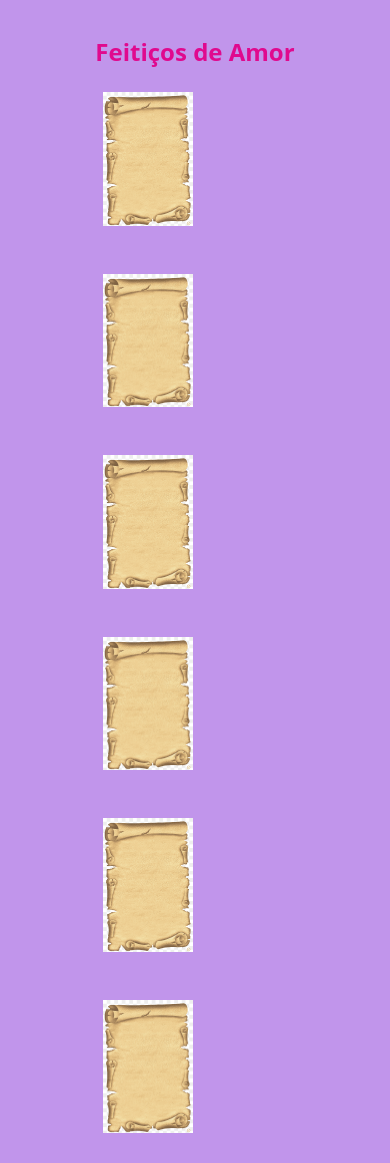
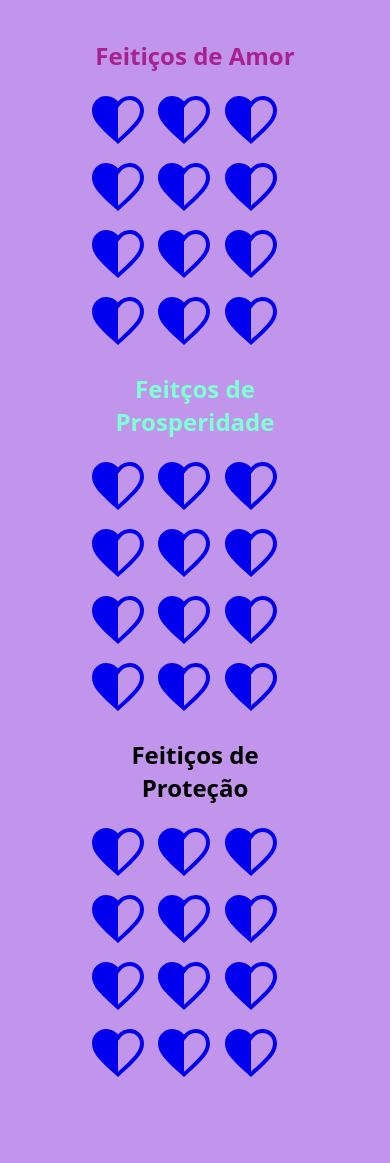
Before and after one commit to pilarpsico/dregina, a plain HTML site: page feiticos.html in a window 390 px wide. Shown: the part 279-1442 px from the top of the page. After the commit the page ends 1367 px from the top, so only its background shows below. Drawn offline with nearby package versions, Linux system fonts and the light colour scheme.

Commit message:
alteraçõesmobile

```diff
--- a/css/colab.css
+++ b/css/colab.css
@@ -52,7 +52,10 @@ main {
     width: 80%;
 
 }
-
+.contato {
+    font-size: 1.4rem;
+    text-align: center;
+}
 p {
     font-size: 2.0rem;
     margin: 3.6rem auto 2.4rem auto;
--- a/css/feiticos.css
+++ b/css/feiticos.css
@@ -50,10 +50,12 @@ h3 {
     font-size: 2.4rem;
     text-align: center;
     margin-top: 1.6rem;
+    margin-bottom: 1.6rem;
+    color: rgb(167, 34, 144);
 }
 
 #amor {
-    color:rgb(224, 9, 142);
+    color:rgb(85, 11, 79);
 }
 
 #prosperidade {
@@ -64,21 +66,44 @@ h3 {
     color:black;
 }
 
+
 main {
-    max-width: 85%;
 
+    display: block;
+    width: 80%;
     margin: 0 auto;
-    padding-top: 2.4rem;
+
+
+    padding-top: 3.6rem;
+
 }
-img {
-
-    width: 9.0rem;
-    min-height: 12.0rem;
-    padding: 2.4rem;
-}
-
-@media (min-width: 400px){
+ion-icon {
+    font-size: 64px;
+  }
 
 
 
+
+@media (max-width: 400px){
+    body {
+        max-width: 100%;
+    }
+
+    h2 {
+        font-size: 3.0rem;
+        color:#2a0074
+    }
+
+    nav li {
+        display: flex;
+        flex-direction: column;
+        line-height: 1;
+        margin: 0 auto;
+        text-align: center;
+ }
+    main }
+    width: 100%;
+    a {
+
+    }
 }
--- a/css/historias.css
+++ b/css/historias.css
@@ -49,7 +49,7 @@ nav li {
 }
 
 
-main {-b
+main {
     display: block;
     width: 80%
     margin: 0 auto;
--- a/css/porela.css
+++ b/css/porela.css
@@ -36,14 +36,41 @@ nav ul{
 }
 
 nav li {
-    display: flex;
-    justify-content: center;
-    align-items: center;
-    width: 16.0rem;
+    display: inline;
     font-size: 1.6rem;
-    margin: 0 auto;
+    margin: 2.4rem 2.4em;
     border: 1px solid rgb(207, 118, 235);
     border-radius: .8rem;
     background-color: rgb(144, 47, 173);
-    padding: .6rem;
+    padding: .8rem;
 }
+
+footer {
+
+    width: 20.0rem;
+    font-size: 1.4rem;
+    text-align: center;
+    color: blueviolet;
+    margin:0 auto;
+    padding-top: 44.4rem;
+}
+
+@media (max-width: 400px) {
+    body {
+        max-width: 100%;
+    }
+
+    h1 {
+        font-size: 3.0rem;
+        color:#2a0074
+    }
+
+
+    nav li {
+        display: block;
+        flex-direction: column;
+        line-height: 1;
+        margin: 0 auto;
+        text-align: center;
+    }
+}
--- a/css/style.css
+++ b/css/style.css
@@ -75,8 +75,9 @@ footer {
         color:#2a0074
     }
 
+
     nav li {
-        display: flex;
+        display: block;
         flex-direction: column;
         line-height: 1;
         margin: 0 auto;
--- a/feiticos.html
+++ b/feiticos.html
@@ -35,71 +35,135 @@
 
 
             <main>
-                <h3 id="amor"> Feitiços de Amor </h3>
-                     <a href="v3.html" target="_blank">
-                            <img src="./img/versoantigo.png"></a>
+               <h3 id="#amor">Feitiços de Amor</h3>
 
-                    <a href="v4.html" target="_blank">
-                            <img src="./img/versoantigo.png"></a>
-
-                    <a href="v5.html" target="_blank">
-                            <img src="./img/versoantigo.png"></a>
+                <a href="v3.html" target="_blank">
+                        <ion-icon name="heart-half"></ion-icon></a>
 
                     <a href="v3.html" target="_blank">
-                                <img src="./img/versoantigo.png"></a>
+                        <ion-icon name="heart-half"></ion-icon></a>
 
-                    <a href="v4.html" target="_blank">
-                                <img src="./img/versoantigo.png"></a>
+                    <a href="v3.html" target="_blank">
+                            <ion-icon name="heart-half"></ion-icon></a>
 
-                    <a href="v5.html" target="_blank">
-                                <img src="./img/versoantigo.png"></a>
 
+                    <a href="v3.html" target="_blank">
+                            <ion-icon name="heart-half"></ion-icon></a>
+
+                    <a href="v3.html" target="_blank">
+                                <ion-icon name="heart-half"></ion-icon></a>
+
+
+                    <a href="v3.html" target="_blank">
+                                <ion-icon name="heart-half"></ion-icon></a>
+
+                    <a href="v3.html" target="_blank">
+                                    <ion-icon name="heart-half"></ion-icon></a>
+
+
+                    <a href="v3.html" target="_blank">
+                                    <ion-icon name="heart-half"></ion-icon></a>
+
+                    <a href="v3.html" target="_blank">
+                                        <ion-icon name="heart-half"></ion-icon></a>
+
+                    <a href="v3.html" target="_blank">
+                                            <ion-icon name="heart-half"></ion-icon></a>
+
+                    <a href="v3.html" target="_blank">
+                                                <ion-icon name="heart-half"></ion-icon></a>
+
+                    <a href="v3.html" target="_blank">
+                                                    <ion-icon name="heart-half"></ion-icon></a>
 
 
 
 
                 <h3 id="prosperidade"> Feitços de Prosperidade</h3>
 
-                    <a href="v9.html" target="_blank">
-                            <img src="./img/versoantigo.png"></a>
+                <a href="v3.html" target="_blank">
+                        <ion-icon name="heart-half"></ion-icon></a>
 
-                    <a href="v10.html" target="_blank">
-                            <img src="./img/versoantigo.png"></a>
+                    <a href="v3.html" target="_blank">
+                        <ion-icon name="heart-half"></ion-icon></a>
 
-                    <a href="v11.html" target="_blank">
-                            <img src="./img/versoantigo.png"></a>
+                    <a href="v3.html" target="_blank">
+                            <ion-icon name="heart-half"></ion-icon></a>
 
 
                     <a href="v3.html" target="_blank">
-                            <img src="./img/versoantigo.png"></a>
+                            <ion-icon name="heart-half"></ion-icon></a>
 
-                    <a href="v4.html" target="_blank">
-                            <img src="./img/versoantigo.png"></a>
-
-                    <a href="v5.html" target="_blank">
-                            <img src="./img/versoantigo.png"></a>
+                    <a href="v3.html" target="_blank">
+                                <ion-icon name="heart-half"></ion-icon></a>
 
 
+                    <a href="v3.html" target="_blank">
+                                <ion-icon name="heart-half"></ion-icon></a>
+
+                    <a href="v3.html" target="_blank">
+                                    <ion-icon name="heart-half"></ion-icon></a>
+
+
+                    <a href="v3.html" target="_blank">
+                                    <ion-icon name="heart-half"></ion-icon></a>
+
+                    <a href="v3.html" target="_blank">
+                                        <ion-icon name="heart-half"></ion-icon></a>
+
+                    <a href="v3.html" target="_blank">
+                                            <ion-icon name="heart-half"></ion-icon></a>
+
+                    <a href="v3.html" target="_blank">
+                                                <ion-icon name="heart-half"></ion-icon></a>
+
+                    <a href="v3.html" target="_blank">
+                                                    <ion-icon name="heart-half"></ion-icon></a>
 
 
 
                 <h3 id="protecao"> Feitiços de Proteção </h3>
-                    <a href="v15.html" target="_blank">
-                            <img src="./img/versoantigo.png"></a>
+                <a href="v3.html" target="_blank">
+                        <ion-icon name="heart-half"></ion-icon></a>
 
-                    <a href="v16.html" target="_blank">
-                            <img src="./img/versoantigo.png"></a>
+                    <a href="v3.html" target="_blank">
+                        <ion-icon name="heart-half"></ion-icon></a>
 
-                    <a href="v17.html" target="_blank">
-                            <img src="./img/versoantigo.png"></a>
+                    <a href="v3.html" target="_blank">
+                            <ion-icon name="heart-half"></ion-icon></a>
 
 
                     <a href="v3.html" target="_blank">
-                                <img src="./img/versoantigo.png"></a>
+                            <ion-icon name="heart-half"></ion-icon></a>
 
-                    <a href="v4.html" target="_blank">
-                                <img src="./img/versoantigo.png"></a>
+                    <a href="v3.html" target="_blank">
+                                <ion-icon name="heart-half"></ion-icon></a>
 
-                    <a href="v5.html" target="_blank">
-                                <img src="./img/versoantigo.png"></a>
+
+                    <a href="v3.html" target="_blank">
+                                <ion-icon name="heart-half"></ion-icon></a>
+
+                    <a href="v3.html" target="_blank">
+                                    <ion-icon name="heart-half"></ion-icon></a>
+
+
+                    <a href="v3.html" target="_blank">
+                                    <ion-icon name="heart-half"></ion-icon></a>
+
+                    <a href="v3.html" target="_blank">
+                                        <ion-icon name="heart-half"></ion-icon></a>
+
+                    <a href="v3.html" target="_blank">
+                                            <ion-icon name="heart-half"></ion-icon></a>
+
+                    <a href="v3.html" target="_blank">
+                                                <ion-icon name="heart-half"></ion-icon></a>
+
+                    <a href="v3.html" target="_blank">
+                                                    <ion-icon name="heart-half"></ion-icon></a>
+
+
             </main>
+        </body>
+</html>
+ <script src="https://unpkg.com/ionicons@4.5.10-0/dist/ionicons.js"></script>
```
Also changed, not shown: colab.html (+5 -2 lines), porela.html (+4 -0 lines). Lines whose indentation alone changed are shown as unchanged.
